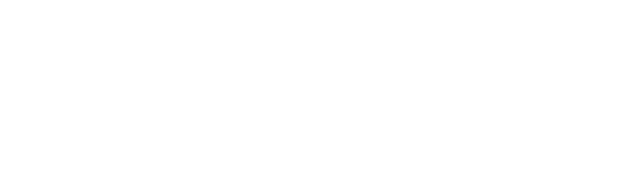
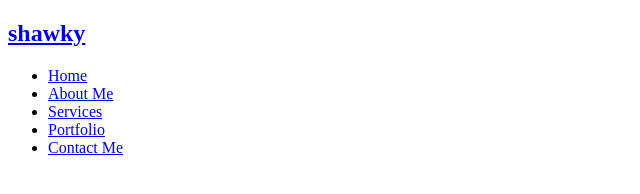
Before and after one commit to notshawky007/ScrollToNightAndDay, a plain HTML site: page index.html in a window 1280 px wide. Shown: the whole page, without its empty margins (0-640 px from the left). Drawn offline with Linux system fonts and the light colour scheme.

Commit message:
nav html

```diff
--- a/index.html
+++ b/index.html
@@ -7,6 +7,16 @@
     <title>ScrollToNightAndDay</title>
   </head>
   <body>
+    <header>
+      <h2><a href="#" class="logo">shawky</a></h2>
+      <ul class="nav">
+        <li><a href="#home">Home</a></li>
+        <li><a href="#about">About Me</a></li>
+        <li><a href="#services">Services</a></li>
+        <li><a href="#portfolio">Portfolio</a></li>
+        <li><a href="#contact">Contact Me</a></li>
+      </ul>
+    </header>
     <script src="script.js"></script>
   </body>
 </html>
```
